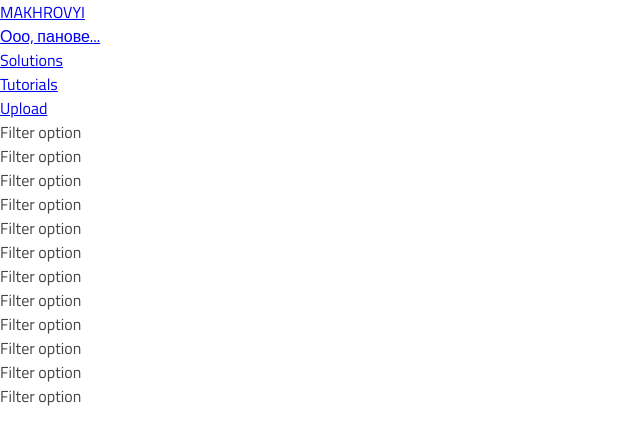
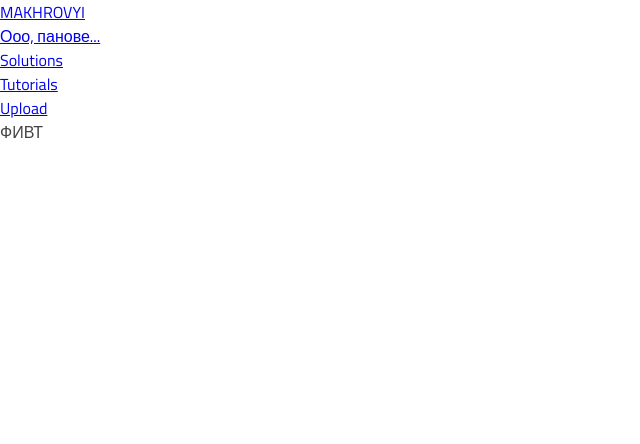
Before and after one commit to IINamelessII/MAKHROVYI, a React app in the folder frontend/: page / in a window 1280 px wide. Shown: the top 444 px of the page, without its empty margins (0-640 px from the left). Built offline with nearby package versions, Linux system fonts and the light colour scheme; a web font is replaced by a local one.

Commit message:
Init filter

```diff
--- a/frontend/src/containers/Solutions/Filter/Filter.js
+++ b/frontend/src/containers/Solutions/Filter/Filter.js
@@ -4,17 +4,13 @@ import classes from './Filter.css';
 
 class Filter extends Component {
   render() {
+    const facultiesList = this.props.items.map((item) => {
+      return <div key={item}>{item}</div>
+    })
+
     return (
       <div className={classes.Filter}>
-        <div>
-          Filter option
-        </div>
-        <div>
-          Filter option
-        </div>
-        <div>
-          Filter option
-        </div>
+        {facultiesList}
       </div>
     );
   }
--- a/frontend/src/containers/Solutions/Solutions.js
+++ b/frontend/src/containers/Solutions/Solutions.js
@@ -2,15 +2,21 @@ import React, {Component} from 'react';
 
 import classes from './Solutions.css';
 import Filter from './Filter/Filter';
+import {subjects} from '../../shared/constants';
 
 class FilterList extends Component {
+  state = {
+    faculty: null,
+    department: null,
+    semester: null,
+  }
+
   render() {
+    const faculties = Object.keys(subjects);
+
     return (
       <div className={classes.FilterList}>
-        <Filter />
-        <Filter />
-        <Filter />
-        <Filter />
+        <Filter items={faculties} />
       </div>
     );
   }
--- a/frontend/src/shared/constants.js
+++ b/frontend/src/shared/constants.js
@@ -1,4 +1,4 @@
-const subjects = {
+export const subjects = {
   "ФИВТ": {
     "ВТ": {
       1: [
```
